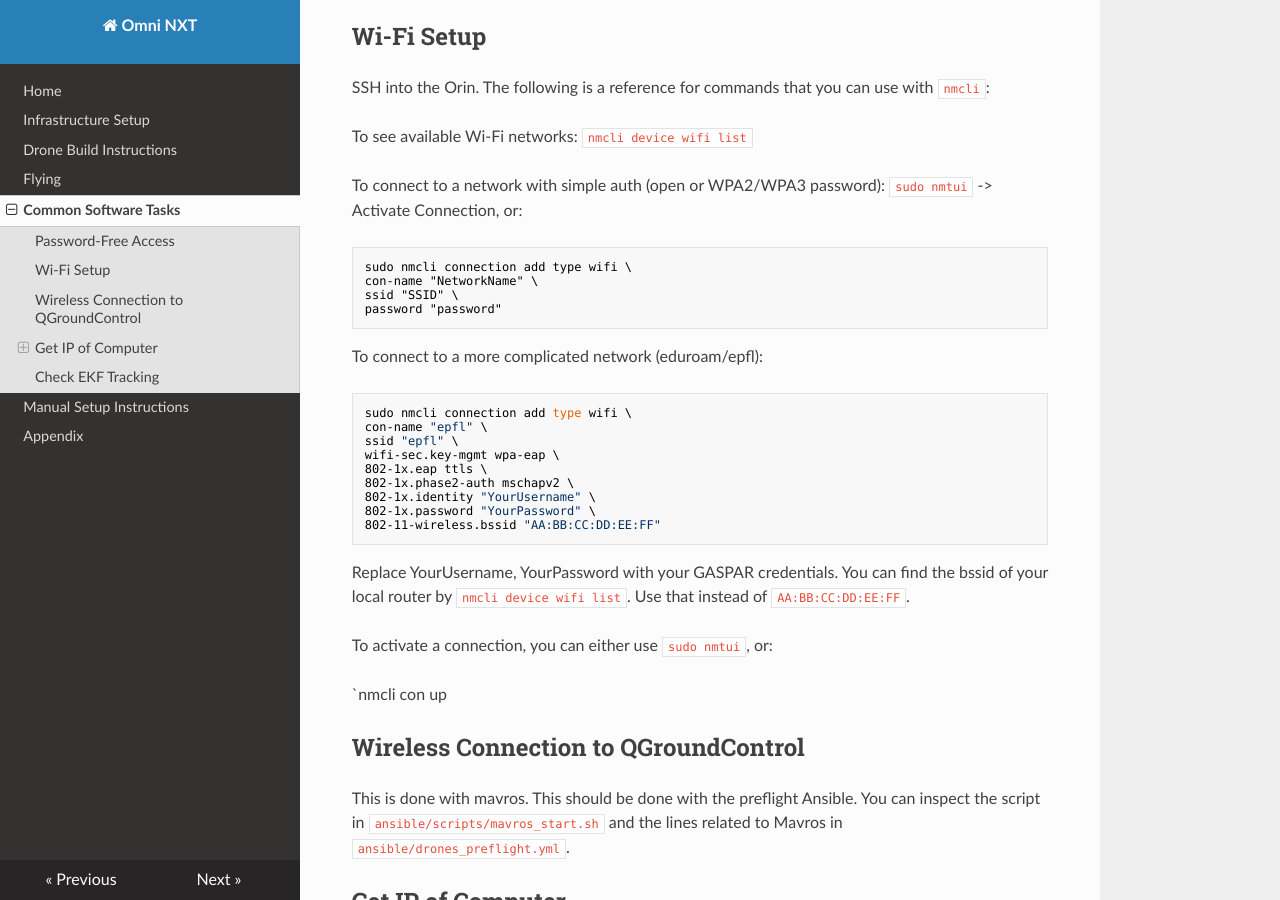
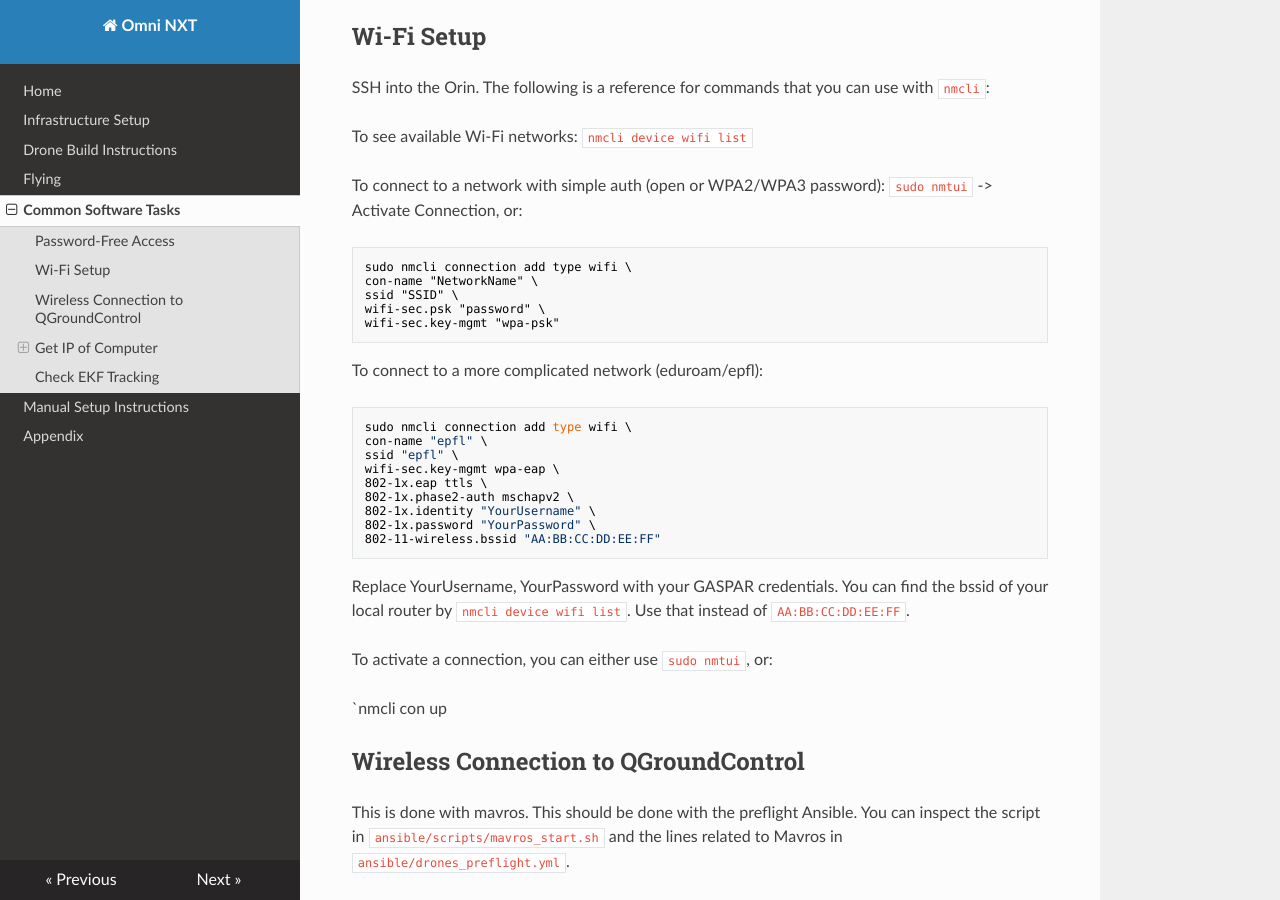
Before and after one commit to lis-epfl/swarm-nxt, an MkDocs documentation site: the page built from docs/software-common-tasks.md, in a window 1280 px wide and 900 px high, scrolled down 501 px. Built offline with MkDocs 1.6.1, drawn with Linux system fonts in a browser that asks for light colours; nearby versions of some CDN libraries.

Commit message:
docs: fix wifi cmd

````diff
--- a/docs/software-common-tasks.md
+++ b/docs/software-common-tasks.md
@@ -25,7 +25,8 @@ To connect to a network with simple auth (open or WPA2/WPA3 password): `sudo nmt
 sudo nmcli connection add type wifi \
 con-name "NetworkName" \
 ssid "SSID" \
-password "password"
+wifi-sec.psk "password" \
+wifi-sec.key-mgmt "wpa-psk"
 ```
 
 To connect to a more complicated network (eduroam/epfl):
````
